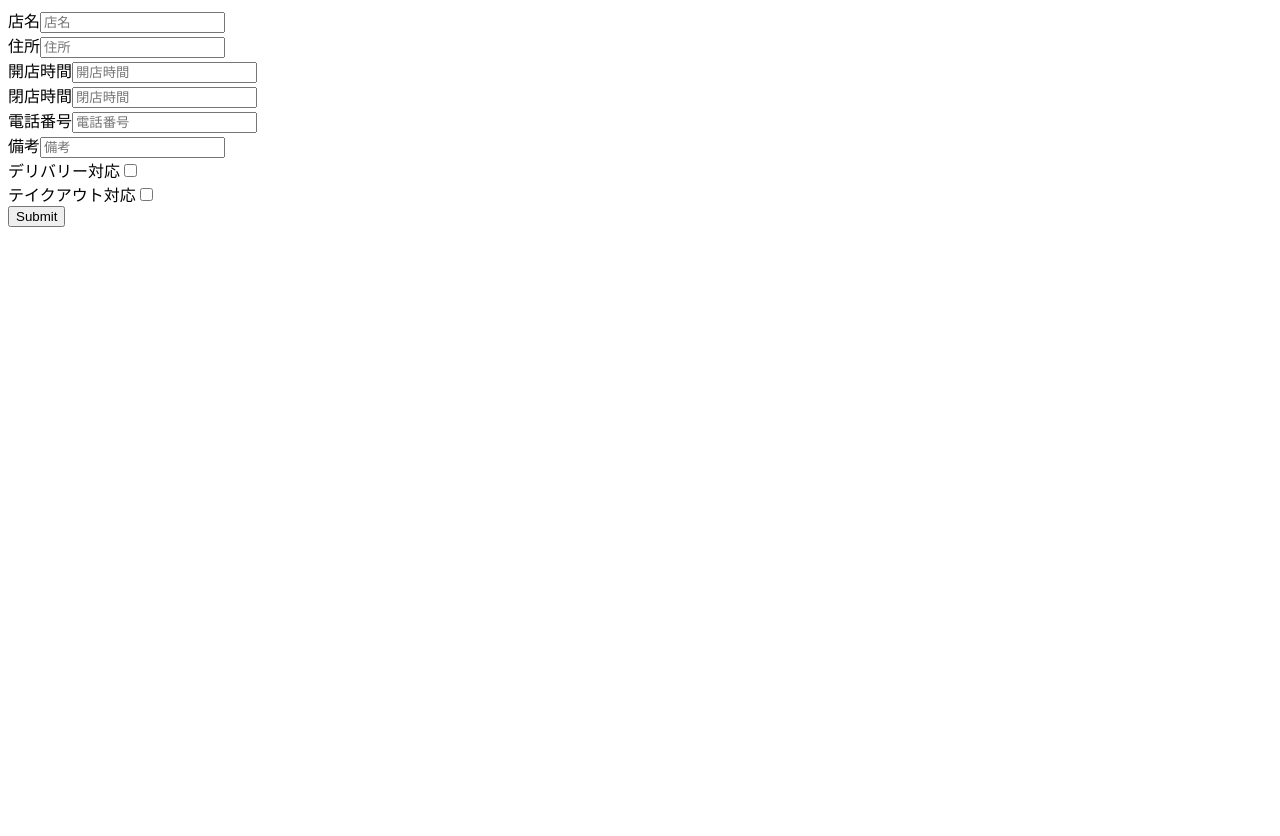
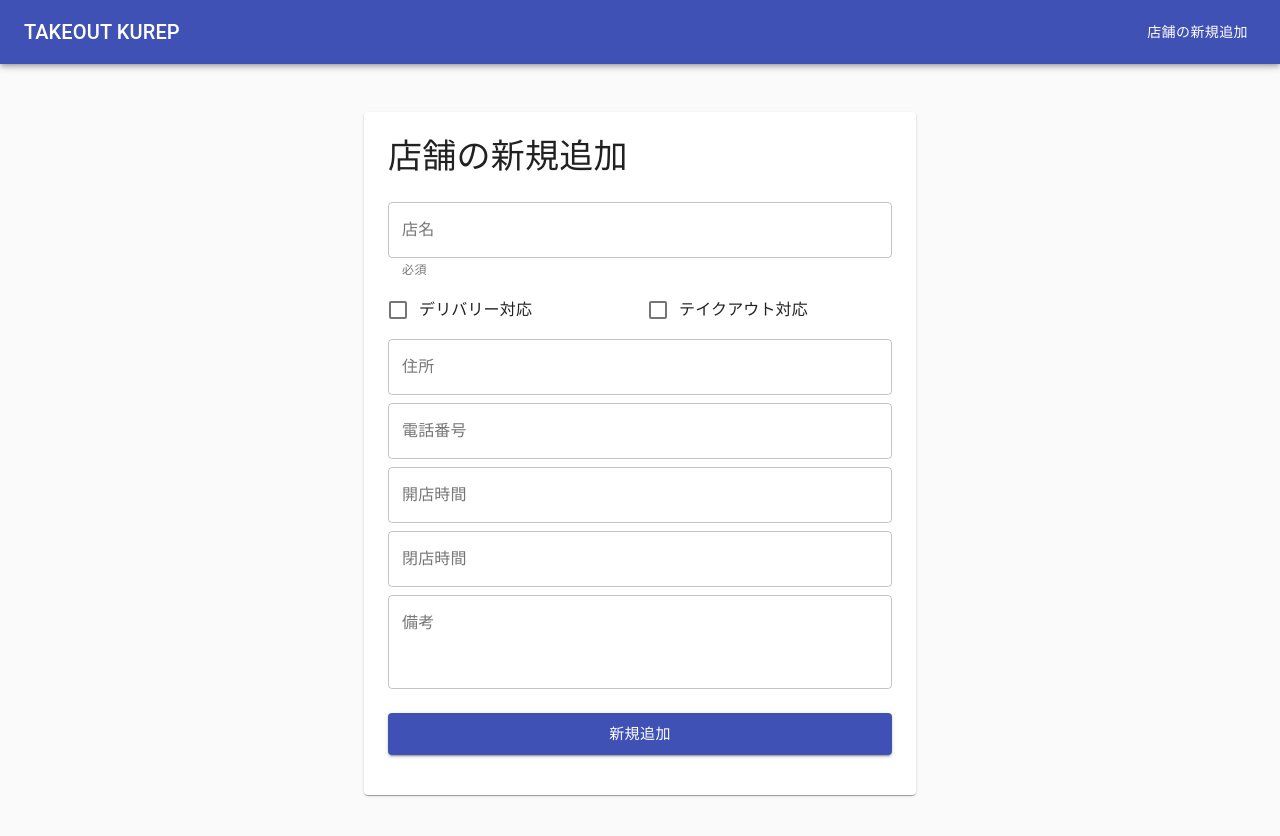
Before and after one commit to chanyou0311/takeout-kurep, a Next.js app: page /restaurants/create in a window 1280 px wide. Shown: the top 836 px of the page. Before the commit the page ends 800 px from the top, so only its background shows below. Built offline with nearby package versions, Linux system fonts and the light colour scheme; no server answers.

Commit message:
[add] フォームの整形

```diff
--- a/src/components/Header.tsx
+++ /dev/null
@@ -1,33 +0,0 @@
-import Link from "next/link";
-import Head from "next/head";
-
-const linkStyle = {
-  marginRight: 15,
-};
-
-const Header = () => (
-  <div>
-    <Link href="/">
-      <a style={linkStyle}>Home</a>
-    </Link>
-    <Link href="/about">
-      <a style={linkStyle}>About</a>
-    </Link>
-    <Head>
-      <link
-        rel="stylesheet"
-        href="https://fonts.googleapis.com/css?family=Roboto:300,400,500,700&display=swap"
-      />
-      <link
-        rel="stylesheet"
-        href="https://fonts.googleapis.com/icon?family=Material+Icons"
-      />
-      <meta
-        name="viewport"
-        content="minimum-scale=1, initial-scale=1, width=device-width"
-      />
-    </Head>
-  </div>
-);
-
-export default Header;
--- a/src/pages/restaurants/[id].tsx
+++ b/src/pages/restaurants/[id].tsx
@@ -1,5 +1,4 @@
 import { useRouter } from "next/router";
-import Header from "../../components/Header";
 import { NextPage } from "next";
 import { useState, useEffect } from "react";
 import db from "../../lib/db";
@@ -41,7 +40,6 @@ const RestaurantDetail: NextPage = () => {
   } else {
     return (
       <div>
-        <Header />
         <h2>{restaurant.name}</h2>
         <p>{restaurant.id}</p>
       </div>
--- a/src/pages/restaurants/create.tsx
+++ b/src/pages/restaurants/create.tsx
@@ -3,33 +3,223 @@ import React from "react";
 import { useForm } from "react-hook-form";
 import Restaurant from "../../domain/restaurant/restaurant";
 import RestaurantFirebaseRepository from "../../infrastructure/restaurant/restaurantFirebaseRepository";
+import {
+  FormControlLabel,
+  Checkbox,
+  Input,
+  FormControl,
+  InputLabel,
+  FormHelperText,
+  FormGroup,
+  Box,
+  TextField,
+  Grid,
+  makeStyles,
+  Button,
+  CssBaseline,
+  AppBar,
+  Toolbar,
+  Typography,
+  Container,
+  TextareaAutosize,
+  Avatar,
+  Paper,
+} from "@material-ui/core";
+import LockOutlinedIcon from "@material-ui/icons/LockOutlined";
+import Link from "next/link";
+
+const useStyles = makeStyles((theme) => ({
+  appbar: {
+    flexGrow: 1,
+  },
+  title: {
+    flexGrow: 1,
+  },
+  paper: {
+    // marginTop: theme.spacing(8),
+    // display: "flex",
+    // flexDirection: "column",
+    // alignItems: "center",
+
+    marginTop: theme.spacing(3),
+    marginBottom: theme.spacing(3),
+    padding: theme.spacing(2),
+    [theme.breakpoints.up(600 + theme.spacing(3) * 2)]: {
+      marginTop: theme.spacing(6),
+      marginBottom: theme.spacing(6),
+      padding: theme.spacing(3),
+    },
+  },
+  avatar: {
+    margin: theme.spacing(1),
+    backgroundColor: theme.palette.secondary.main,
+  },
+  form: {
+    width: "100%", // Fix IE 11 issue.
+    marginTop: theme.spacing(3),
+  },
+  submit: {
+    margin: theme.spacing(3, 0, 2),
+  },
+}));
 
 const RestaurantCreate: NextPage = () => {
+  const classes = useStyles();
   const { register, handleSubmit, watch, errors } = useForm<Restaurant>();
   const onSubmit = handleSubmit((data) => {
-    console.log(data);
     (async () => {
       const restaurantRepository = new RestaurantFirebaseRepository();
-
       const restaurant = Restaurant.createNewRestaurant(data);
-
       restaurantRepository.insert(restaurant);
-      console.log(restaurant);
     })();
   });
   return (
     <div>
+      <CssBaseline></CssBaseline>
+      <AppBar position="static" className={classes.appbar}>
+        <Toolbar>
+          <Link href="/">
+            <Typography variant="h6" className={classes.title}>
+              TAKEOUT KUREP
+            </Typography>
+          </Link>
+          <Link href="/restaurants/create">
+            <Button color="inherit">店舗の新規追加</Button>
+          </Link>
+        </Toolbar>
+      </AppBar>
+      <Container component="main" maxWidth="sm">
+        <Paper className={classes.paper}>
+          <Typography component="h2" variant="h4" gutterBottom>
+            店舗の新規追加
+          </Typography>
+          {/* <h2>sign up</h2> */}
+          <form className={classes.form} onSubmit={onSubmit}>
+            <Grid container spacing={2}>
+              <Grid item xs={12} sm={12}>
+                <TextField
+                  inputRef={register({ required: true })}
+                  variant="outlined"
+                  fullWidth
+                  name="name"
+                  id="name"
+                  label="店名"
+                  helperText="必須"
+                  error={errors.name && true}
+                />
+              </Grid>
+            </Grid>
+            <Grid container spacing={2}>
+              <Grid item xs={12} sm={6}>
+                <FormControlLabel
+                  control={
+                    <Checkbox
+                      inputRef={register}
+                      name="canDeliver"
+                      id="canDeliver"
+                      color="primary"
+                    />
+                  }
+                  label="デリバリー対応"
+                />
+              </Grid>
+              <Grid item xs={12} sm={6}>
+                <FormControlLabel
+                  control={
+                    <Checkbox
+                      inputRef={register}
+                      name="canTakeOut"
+                      id="canTakeOut"
+                      color="primary"
+                    />
+                  }
+                  label="テイクアウト対応"
+                />
+              </Grid>
+            </Grid>
+            <Grid container spacing={2}>
+              <Grid item xs={12} sm={12}>
+                <TextField
+                  inputRef={register}
+                  variant="outlined"
+                  fullWidth
+                  name="address"
+                  id="address"
+                  label="住所"
+                  error={errors.address && true}
+                />
+              </Grid>
+            </Grid>
+            <Grid container spacing={2}>
+              <Grid item xs={12} sm={12}>
+                <TextField
+                  inputRef={register}
+                  variant="outlined"
+                  fullWidth
+                  name="phoneNumber"
+                  id="phoneNumber"
+                  label="電話番号"
+                  error={errors.phoneNumber && true}
+                />
+              </Grid>
+            </Grid>
+            <Grid container spacing={2}>
+              <Grid item xs={12} sm={12}>
+                <TextField
+                  inputRef={register}
+                  variant="outlined"
+                  fullWidth
+                  name="openingTime"
+                  id="openingTime"
+                  label="開店時間"
+                  error={errors.openingTime && true}
+                />
+              </Grid>
+            </Grid>
+            <Grid container spacing={2}>
+              <Grid item xs={12} sm={12}>
+                <TextField
+                  inputRef={register}
+                  variant="outlined"
+                  fullWidth
+                  name="closingTime"
+                  id="closingTime"
+                  label="閉店時間"
+                  error={errors.closingTime && true}
+                />
+              </Grid>
+            </Grid>
+            <Grid container spacing={2}>
+              <Grid item xs={12} sm={12}>
+                {/* <TextareaAutosize placeholder="aa"></TextareaAutosize> */}
+                <TextField
+                  inputRef={register}
+                  variant="outlined"
+                  fullWidth
+                  rows={3}
+                  multiline
+                  name="note"
+                  id="note"
+                  label="備考"
+                  error={errors.note && true}
+                />
+              </Grid>
+            </Grid>
+            <Button
+              type="submit"
+              fullWidth
+              variant="contained"
+              color="primary"
+              size="large"
+              className={classes.submit}
+            >
+              新規追加
+            </Button>
+          </form>
+        </Paper>
+      </Container>
+      {/* <Box>
         <form onSubmit={onSubmit}>
-        <div>
-          <label htmlFor="name">店名</label>
-          <input
-            name="name"
-            defaultValue=""
-            placeholder="店名"
-            ref={register({ required: true })}
-          />
-          {errors.name && <span>必須です。</span>}
-        </div>
           <div>
             <label htmlFor="address">住所</label>
             <input
@@ -90,6 +280,7 @@ const RestaurantCreate: NextPage = () => {
           </div>
           <input type="submit" />
         </form>
+      </Box> */}
     </div>
   );
 };
```
Also changed, not shown: src/pages/index.tsx (+15 -3 lines). Lines whose indentation alone changed are shown as unchanged.
